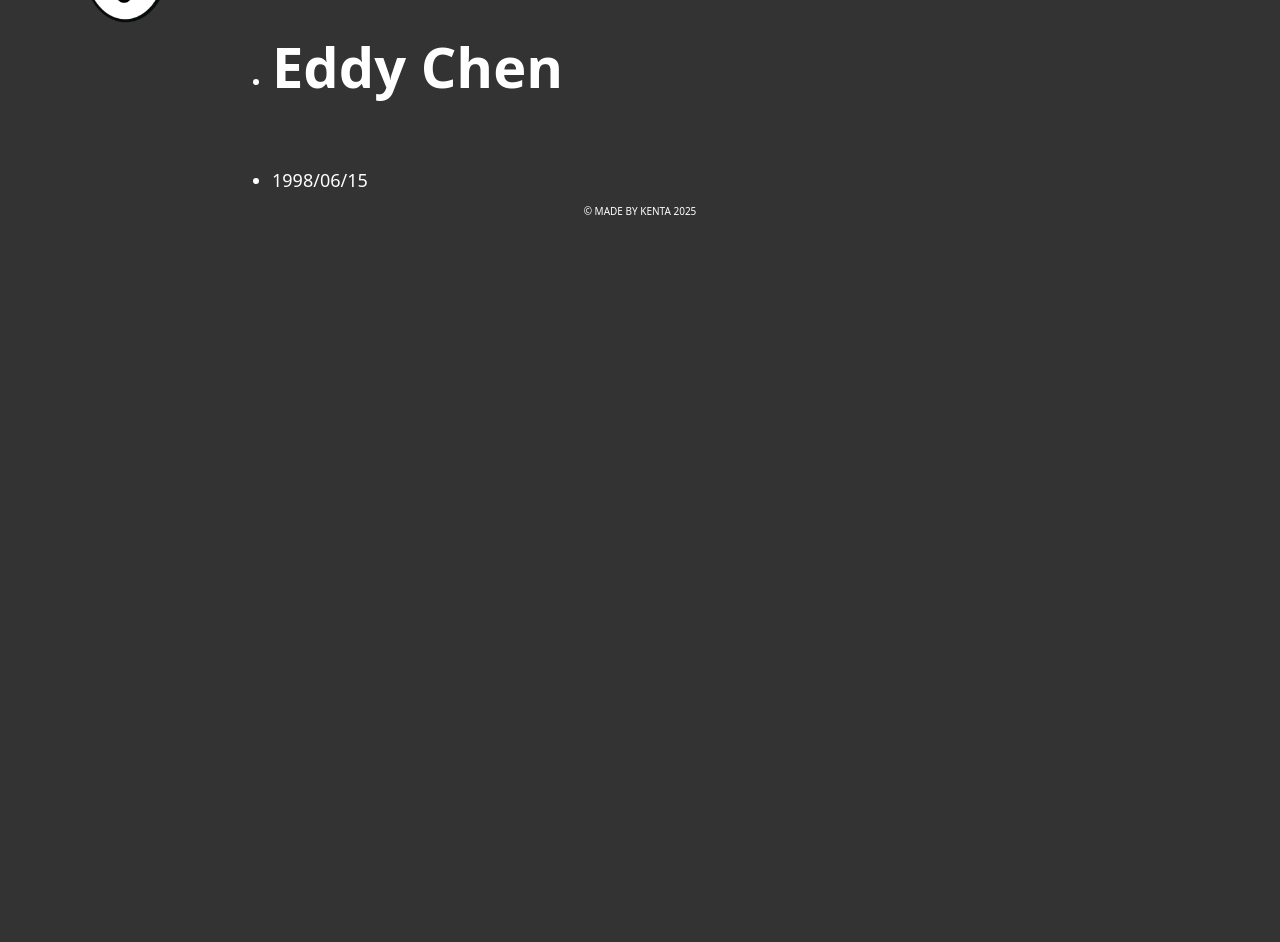
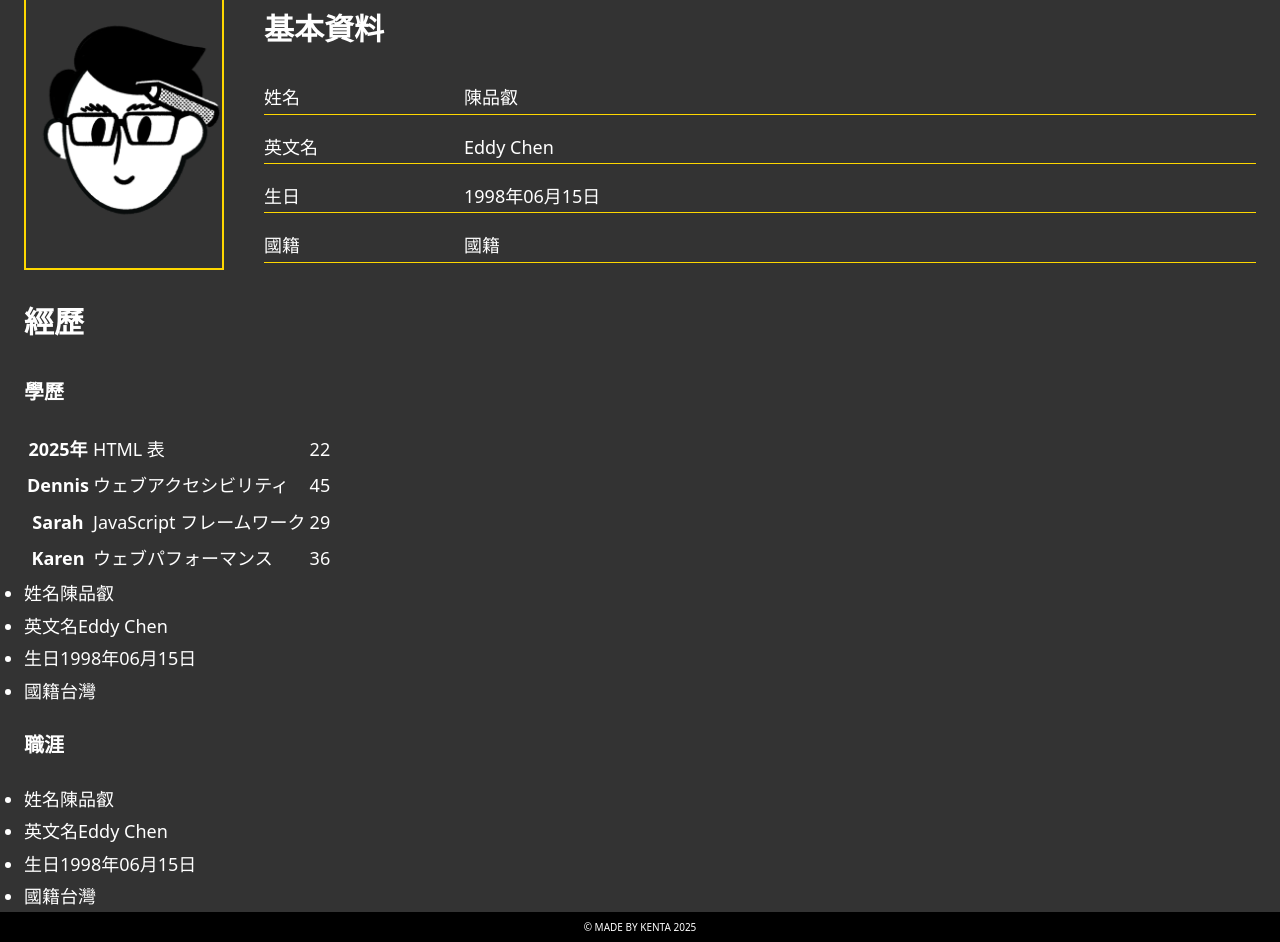
Before and after one commit to eddy87615/my-portfolio, a Next.js app: page /profile in a window 1280 px wide. Shown: the part 260-1202 px from the top of the page. Before the commit the page ends 920 px from the top, so only its background shows below. Built offline with nearby package versions, Linux system fonts and the light colour scheme.

Commit message:
style remake

```diff
--- a/src/app/(frontend)/profile/ProfileHeader.css
+++ b/src/app/(frontend)/profile/ProfileHeader.css
@@ -1,8 +1,13 @@
 .profile_header {
   width: 100vw;
+
   margin-top: 120px;
 
   padding: 0 24px;
+
+  h1 {
+    text-align: center;
+  }
 
   .profile_header_wrapper {
     width: 100%;
@@ -10,24 +15,72 @@
 
     margin: 0 auto;
 
+    gap: 48px;
+
+    .about_info_frame {
       display: flex;
+      align-items: center;
 
-    gap: 48px;
+      gap: 40px;
+
+      @media screen and (max-width: 768px) {
+        flex-direction: column;
+      }
 
       .image_frame {
         position: relative;
 
         width: 200px;
-      height: 200px;
+        height: 300px;
 
-      border: 2px solid #333;
+        flex-shrink: 0;
 
-      border-radius: 100vw;
+        border: 2px solid #fed700;
 
         pointer-events: none;
+
+        img {
+          object-fit: cover;
+        }
       }
 
-    .profile_info {
+      .profile_basic_info {
+        color: #fff;
+
+        width: 100%;
+
+        ul {
+          display: flex;
+          flex-direction: column;
+
+          gap: 16px;
+        }
+
+        li {
+          display: flex;
+
+          list-style: none;
+
+          border-bottom: 1px solid #fed700;
+
+          span {
+            &:nth-of-type(1) {
+              width: 200px;
             }
           }
         }
+      }
+
+      .profile_detail_info {
+        margin-top: 40px;
+      }
+    }
+  }
+}
+
+.profile_subTitle {
+  font-size: clamp(24px, 4vw, 30px);
+}
+.profile_subTitle02 {
+  font-size: clamp(16px, 3vw, 20px);
+}
--- a/src/app/(frontend)/profile/ProfileHeader.tsx
+++ b/src/app/(frontend)/profile/ProfileHeader.tsx
@@ -2,27 +2,114 @@
 
 import Image from 'next/image'
 import { useTranslation } from '@/i18n/useTranslation'
+import { useLanguageStore } from '@/store/languageStore'
 
 import './ProfileHeader.css'
 
 export default function ProfileHeader() {
   const t = useTranslation()
+  const language = useLanguageStore((state) => state.language)
+
+  const yearSuffix = {
+    zh: '年',
+    jp: '年',
+    eng: '',
+  }
 
   return (
     <div className="profile_header">
       <div className="profile_header_wrapper">
-        <div className="image_frame">
-          <Image src="/Images/Eddy.png" alt="eddy's profile image" fill />
+        <h1>{t.nav.profile}</h1>
+        <div className="about_info_frame">
+          <div className="image_frame">
+            <Image src="/Images/Eddy.png" alt="eddy's profile image" fill />
+          </div>
+          <div className="profile_basic_info">
+            <h2 className="profile_subTitle">{t.profile.title01}</h2>
+            <ul>
+              <li>
+                <span>{t.profile.zhNameTitle}</span>
+                <span>{t.profile.zhName}</span>
+              </li>
+              <li>
+                <span>{t.profile.sedNameTitle}</span>
+                <span>{t.profile.sedName}</span>
+              </li>
+              <li>
+                <span>{t.profile.birthdayTitle}</span>
+                <span>{t.profile.birthday}</span>
+              </li>
+              <li>
+                <span>{t.profile.nationalityTitle}</span>
+                <span>{t.profile.nationalityTitle}</span>
+              </li>
+            </ul>
+          </div>
         </div>
-        <div className="profile_info">
+        <div className="profile_detail_info">
+          <h2 className="profile_subTitle">{t.profile.title02}</h2>
+          <h3 className="profile_subTitle02">{t.profile.title03}</h3>
+          <table>
+            <tbody>
+              <tr>
+                <th scope="row">2025{yearSuffix[language]}</th>
+                <td>HTML 表</td>
+                <td>22</td>
+              </tr>
+              <tr>
+                <th scope="row">Dennis</th>
+                <td>ウェブアクセシビリティ</td>
+                <td>45</td>
+              </tr>
+              <tr>
+                <th scope="row">Sarah</th>
+                <td>JavaScript フレームワーク</td>
+                <td>29</td>
+              </tr>
+              <tr>
+                <th scope="row">Karen</th>
+                <td>ウェブパフォーマンス</td>
+                <td>36</td>
+              </tr>
+            </tbody>
+          </table>
+
           <ul>
             <li>
-              <h1>{t.profile.zhName}</h1>
+              <span>{t.profile.zhNameTitle}</span>
+              <span>{t.profile.zhName}</span>
             </li>
             <li>
-              <h2>{t.profile.sedName}</h2>
+              <span>{t.profile.sedNameTitle}</span>
+              <span>{t.profile.sedName}</span>
             </li>
-            <li>1998/06/15</li>
+            <li>
+              <span>{t.profile.birthdayTitle}</span>
+              <span>{t.profile.birthday}</span>
+            </li>
+            <li>
+              <span>{t.profile.nationalityTitle}</span>
+              <span>{t.profile.nationality}</span>
+            </li>
+          </ul>
+          <h3 className="profile_subTitle02">{t.profile.title04}</h3>
+          <ul>
+            <li>
+              <span>{t.profile.zhNameTitle}</span>
+              <span>{t.profile.zhName}</span>
+            </li>
+            <li>
+              <span>{t.profile.sedNameTitle}</span>
+              <span>{t.profile.sedName}</span>
+            </li>
+            <li>
+              <span>{t.profile.birthdayTitle}</span>
+              <span>{t.profile.birthday}</span>
+            </li>
+            <li>
+              <span>{t.profile.nationalityTitle}</span>
+              <span>{t.profile.nationality}</span>
+            </li>
           </ul>
         </div>
       </div>
--- a/src/components/Footer.css
+++ b/src/components/Footer.css
@@ -1,5 +1,5 @@
 footer {
-  background-color: #333;
+  background-color: #000;
   color: #fff;
 
   display: flex;
--- a/src/i18n/translations.ts
+++ b/src/i18n/translations.ts
@@ -31,6 +31,10 @@ export const translations = {
         '我不是一個優秀的人，但是我不是一個會放棄的人，所以在我所選擇的這條曲折的路上，我會一直摔倒一直受傷，但是我不會停下腳步，我會用更多的精力與時間來磨練出自己平凡的光芒。',
     },
     profile: {
+      title01: '基本資料',
+      title02: '經歷',
+      title03: '學歷',
+      title04: '職涯',
       zhNameTitle: '姓名',
       zhName: '陳品叡',
       sedNameTitle: '英文名',
@@ -75,6 +79,10 @@ export const translations = {
         '私は優秀な人間ではありませんが、諦めない人間です。だから、自分が選んだこの曲がりくねった道で、何度も転んで傷つくでしょう。でも、立ち止まりません。もっと多くの努力と時間をかけて、自分の平凡な輝きを磨いていきます。',
     },
     profile: {
+      title01: '個人情報',
+      title02: '経歴',
+      title03: '学歴',
+      title04: '職歴',
       zhNameTitle: '名前',
       zhName: '陳品叡',
       sedNameTitle: 'フリカナ',
@@ -119,6 +127,10 @@ export const translations = {
         "I'm not an exceptional person, but I'm not someone who gives up. On this winding path I've chosen, I'll keep stumbling and getting hurt, but I won't stop moving forward. I'll put in the extra effort and time to polish my own ordinary brilliance.",
     },
     profile: {
+      title01: 'Basic Information',
+      title02: 'Experience',
+      title03: 'Education',
+      title04: 'Career',
       zhNameTitle: 'Name',
       zhName: 'Pin-Jui Chen',
       sedNameTitle: 'English Name',
```
Lines whose indentation alone changed are shown as unchanged.
